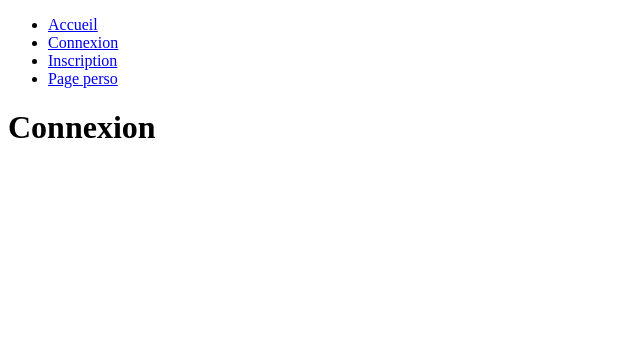
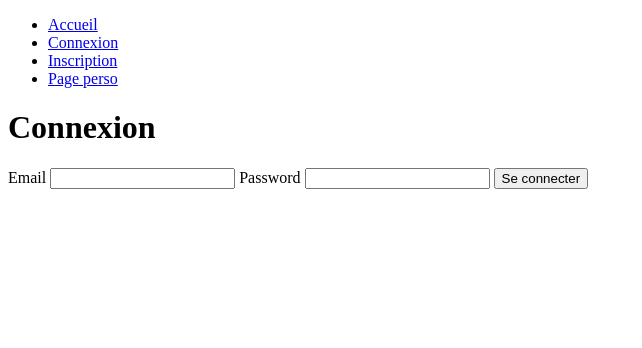
Before and after one commit to Elo-LH/MVC-PHP, a PHP site: page /index.php?route=connexion in a window 1280 px wide. Shown: the top 348 px of the page, without its empty margins (0-642 px from the left). Run offline with PHP 8.4, Linux system fonts and the light colour scheme.

Commit message:
auth : inscription

```diff
--- a/J1/Authentification/config/Router.php
+++ b/J1/Authentification/config/Router.php
@@ -16,7 +16,7 @@ class Router
             $controller->connexion();
         } else if ($get['route'] === "check-connexion") {
             $controller = new AuthController;
-            $controller->checkConnection();
+            $controller->connexion();
         } else if ($get['route'] === "inscription") {
             $controller = new AuthController;
             $controller->inscription();
--- a/J1/Authentification/controllers/AuthController.php
+++ b/J1/Authentification/controllers/AuthController.php
@@ -13,11 +13,29 @@ class AuthController
     }
     public function checkConnexion(): void
     {
-        $route = "connexion";
+        echo $_POST;
+        $hash = password_hash($_POST['password'], PASSWORD_DEFAULT);
+        $email = $_POST['email'];
+        $password = $_POST['password'];
+
+        $user = new User($email, $password);
+        $instance = new UserManager;
+
+        $route = "home";
         require 'templates/layout.phtml';
         //find user
         //check password match
+        $isPasswordCorrect = password_verify($passwordTest, $hashTest);
+
+        if ($isPasswordCorrect) {
+            echo "Mot de passe correct";
+        } else {
+            echo "Mot de passe erroné";
+        }
         //redirect to espace perso if right else home ?
+        //create session !
+
+
     }
     public function inscription(): void
     {
@@ -26,10 +44,32 @@ class AuthController
     }
     public function checkInscription(): void
     {
+        //get form data
+        $email = $_POST['email'];
+        $password = $_POST['password'];
+        $hash = password_hash($password, PASSWORD_DEFAULT);
+        //init manager
+        $user = new User($email, $hash);
+        $instance = new UserManager;
         //find user
-        //if no email used add to users
-        //redirect to home
-        $route = "connexion";
+        $userFound = $instance->findOne($email);
+        //if email allready used give error
+        if ($userFound) {
+            $route = "error";
+            $error = "Email déjà utilisé, veuillez vous connecter ou choisir un autre email.";
+            require 'templates/layout.phtml';
+            //if email not found create new user
+        } else {
+            $instance->create($user);
+            $_SESSION['email'] = $email;
+            //redirect to home
+            $route = "home";
+            require 'templates/layout.phtml';
+        }
+    }
+    public function error(): void
+    {
+        $route = "error";
         require 'templates/layout.phtml';
     }
 }
--- a/J1/Authentification/index.php
+++ b/J1/Authentification/index.php
@@ -1,5 +1,6 @@
 <?php
 
+session_start();
 require "./config/autoload.php";
 
 $router = new Router;
--- a/J1/Authentification/managers/UserManager.php
+++ b/J1/Authentification/managers/UserManager.php
@@ -24,16 +24,16 @@ class UserManager extends AbstractManager
         return $loadedUsers;
     }
 
-    public function findOne(int $id): ?User
+    public function findOne(string $email): ?User
     {
-        $query = $this->db->prepare('SELECT * FROM users WHERE id = :id');
+        $query = $this->db->prepare('SELECT * FROM users WHERE email = :email');
         $parameters = [
-            'id' => $id,
+            'email' => $email,
         ];
         $query->execute($parameters);
         $user = $query->fetch(PDO::FETCH_ASSOC);
         //create new User with fetched user
-        if ($user === '') {
+        if ($user == '') {
             return null;
         } else {
             $user = new User($user['email'], $user['password']);
@@ -87,4 +87,14 @@ class UserManager extends AbstractManager
         $query->execute($parameters);
         $query->fetch(PDO::FETCH_ASSOC);
     }
+    public function getPassword(User $user): string
+    {
+        $query = $this->db->prepare("SELECT password FROM users WHERE email = :email");
+        $parameters = [
+            'email' => $user['email'],
+        ];
+        $query->execute($parameters);
+        $hash = $query->fetch(PDO::FETCH_ASSOC);
+        return $hash;
+    }
 }
--- a/J1/Authentification/templates/connexion.phtml
+++ b/J1/Authentification/templates/connexion.phtml
@@ -1,3 +1,10 @@
 <main>
     <h1>Connexion</h1>
+    <form action="./index.php?route=check-connexion" method="post">
+        <label for="email">Email</label>
+        <input type="email" id="email" name="email">
+        <label for="password">Password</label>
+        <input type="password" id="password" name="password">
+        <button type="submit">Se connecter</button>
+    </form>
 </main>
--- /dev/null
+++ b/J1/Authentification/templates/error.phtml
@@ -0,0 +1,4 @@
+<main>
+    <h1>An error has occured</h1>
+    <p><?= $error ?></p>
+</main>
--- a/J1/Authentification/templates/home.phtml
+++ b/J1/Authentification/templates/home.phtml
@@ -1,3 +1,8 @@
 <main>
     <h1>Page d'accueil</h1>
+    <p>Welcome <?php
+                if (array_filter($_SESSION)) {
+                    echo $_SESSION['email'];
+                }; ?></p>
+
 </main>
--- a/J1/Authentification/templates/layout.phtml
+++ b/J1/Authentification/templates/layout.phtml
@@ -34,6 +34,8 @@
         require 'templates/connexion.phtml';
     } else if ($route === "inscription") {
         require 'templates/inscription.phtml';
+    } else if ($route === "error") {
+        require 'templates/error.phtml';
     } else {
         require 'templates/404.phtml';
     }
```
Also changed, not shown: J1/Authentification/templates/inscription.phtml (+7 -1 lines).
